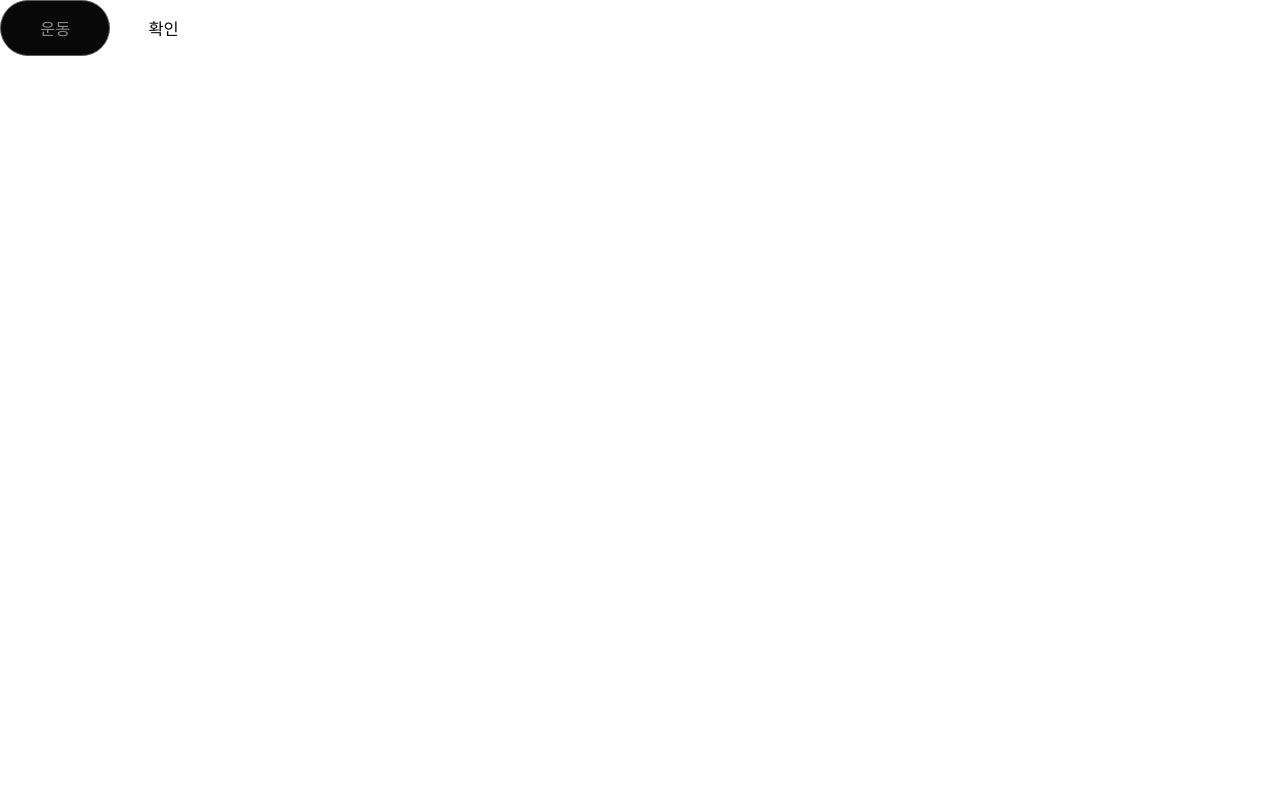
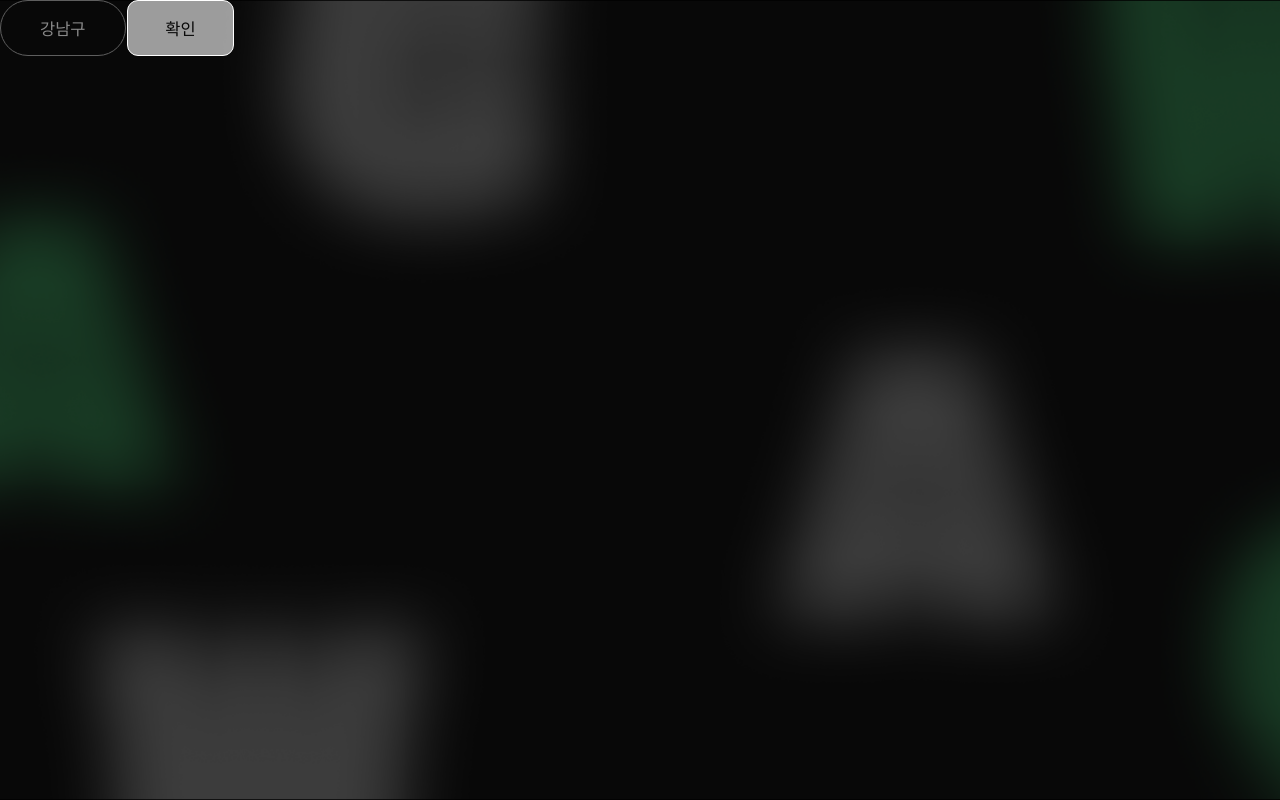
Before and after one commit to rhdmswls12/WAGWAG-frontend, a Next.js app: page /onboarding/location in a window 1280 px wide. Built offline with nearby package versions, Linux system fonts and the light colour scheme.

Commit message:
feat: login~onboarding 기본 구조 설정, CategorySelectButton 토글화

```diff
--- a/src/app/onboarding/category/Category.module.scss
+++ b/src/app/onboarding/category/Category.module.scss
@@ -0,0 +1,8 @@
+.container {
+  width: 100%;
+  height: 100vh;
+  background-image: url("/background/loginBackgroundImg.png");
+  background-size: cover;
+  background-position: center;
+  background-repeat: no-repeat;
+}
--- a/src/app/onboarding/location/Location.module.scss
+++ b/src/app/onboarding/location/Location.module.scss
@@ -0,0 +1,8 @@
+.container {
+  width: 100%;
+  height: 100vh;
+  background-image: url("/background/loginBackgroundImg.png");
+  background-size: cover;
+  background-position: center;
+  background-repeat: no-repeat;
+}
--- a/src/app/onboarding/location/page.tsx
+++ b/src/app/onboarding/location/page.tsx
@@ -1,15 +1,22 @@
 "use client";
 import { useRouter } from "next/navigation";
+import { useState } from "react";
 import styles from "./Location.module.scss";
 import ActionButton from "@/components/atoms/Button/ActionButton";
 import CategorySelectButton from "@/components/atoms/Button/CategorySelectButton";
 
 export default function LocationPage() {
+  const [selected, setSelected] = useState(false);
   const router = useRouter();
   return (
     <>
       <div className={styles.container}>
-        <CategorySelectButton>운동</CategorySelectButton>
+        <CategorySelectButton
+          isSelected={selected}
+          onClick={() => setSelected((prev) => !prev)}
+        >
+          강남구
+        </CategorySelectButton>{" "}
         <ActionButton onClick={() => router.push("./category")}>
           확인
         </ActionButton>
--- a/src/app/onboarding/nickname/Nickname.module.scss
+++ b/src/app/onboarding/nickname/Nickname.module.scss
@@ -0,0 +1,8 @@
+.container {
+  width: 100%;
+  height: 100vh;
+  background-image: url("/background/loginBackgroundImg.png");
+  background-size: cover;
+  background-position: center;
+  background-repeat: no-repeat;
+}
--- a/src/components/atoms/Button/CategoryButton/CategoryButton.module.scss
+++ b/src/components/atoms/Button/CategoryButton/CategoryButton.module.scss
@@ -3,7 +3,7 @@
 
 .button {
   @include font(text-md);
-  background-color: $gray-600;
+  background-color: rgba($gray-600, 0.3);
   color: $white-color;
   padding: 1.5rem 3.9rem;
   border: 1px solid $gray-300;
@@ -15,7 +15,7 @@
     border: 1px solid $white-color;
     transition: 0.5s ease;
   }
-  &:focus {
+  &.selected {
     background-color: $gray-100;
     color: $gray-600;
     border: 1px solid $white-color;
--- a/src/components/atoms/Button/CategorySelectButton/CategorySelectButton.module.scss
+++ b/src/components/atoms/Button/CategorySelectButton/CategorySelectButton.module.scss
@@ -3,7 +3,7 @@
 
 .button {
   @include font(text-button);
-  background-color: $gray-600;
+  background-color: rgba($gray-600, 0.3);
   color: $gray-200;
   padding: 1.5rem 3.9rem;
   border: 1px solid $gray-300;
@@ -16,8 +16,8 @@
     border: 1px solid $gray-100;
     transition: 0.5s ease;
   }
-  &:focus {
-    background-color: $gray-600;
+  &.selected {
+    background-color: rgba($gray-600, 0.3);
     color: $green-color;
     border: 1px solid $green-color;
   }
--- a/src/components/atoms/Button/CategorySelectButton/index.tsx
+++ b/src/components/atoms/Button/CategorySelectButton/index.tsx
@@ -1,14 +1,23 @@
 import { ButtonProps } from "../Button.types";
 import styles from "./CategorySelectButton.module.scss";
+
+interface CategoryButtonProps extends ButtonProps {
+  isSelected: boolean;
+}
 
 export default function CategorySelectButton({
   children,
   onClick,
   disabled,
-}: ButtonProps) {
+  isSelected,
+}: CategoryButtonProps) {
   //이렇게 가져다 쓰세요~
   return (
-    <button className={styles.button} onClick={onClick} disabled={disabled}>
+    <button
+      className={`${styles.button} ${isSelected ? styles.selected : ""}`}
+      onClick={onClick}
+      disabled={disabled}
+    >
       {children}
     </button>
   );
--- a/src/components/atoms/Button/NicknameInputButton/NicknameInputButton.module.scss
+++ b/src/components/atoms/Button/NicknameInputButton/NicknameInputButton.module.scss
@@ -3,7 +3,7 @@
 
 .input {
   @include font(text-button);
-  background-color: $gray-600;
+  background-color: rgba($gray-600, 0.3);
   color: $white-color;
   padding: 1.5rem 0 1.5rem 1.8rem;
   width: 27rem;
```
Also changed, not shown: src/app/onboarding/category/page.tsx (+8 -1 lines), src/components/atoms/Button/CategoryButton/index.tsx (+11 -3 lines).
